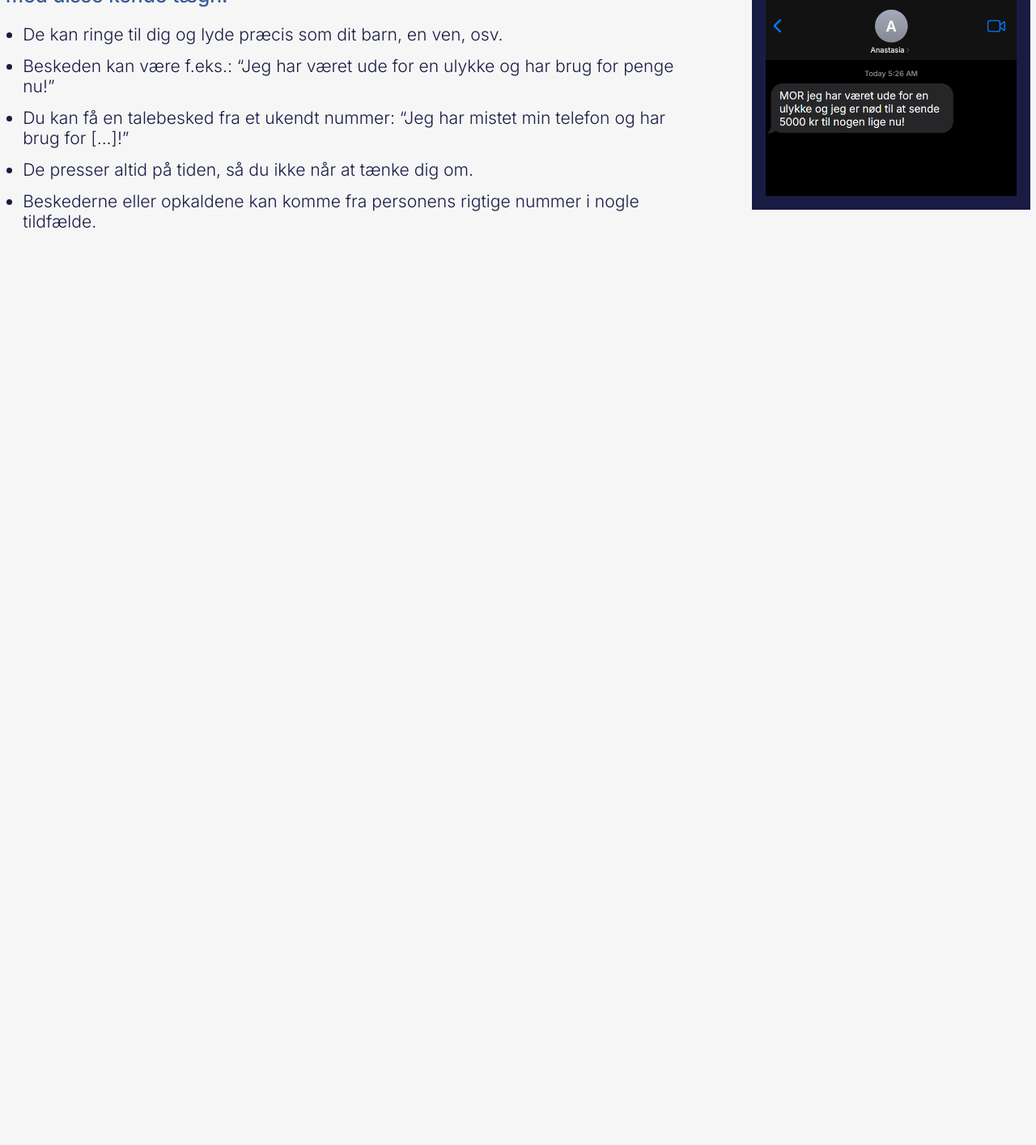
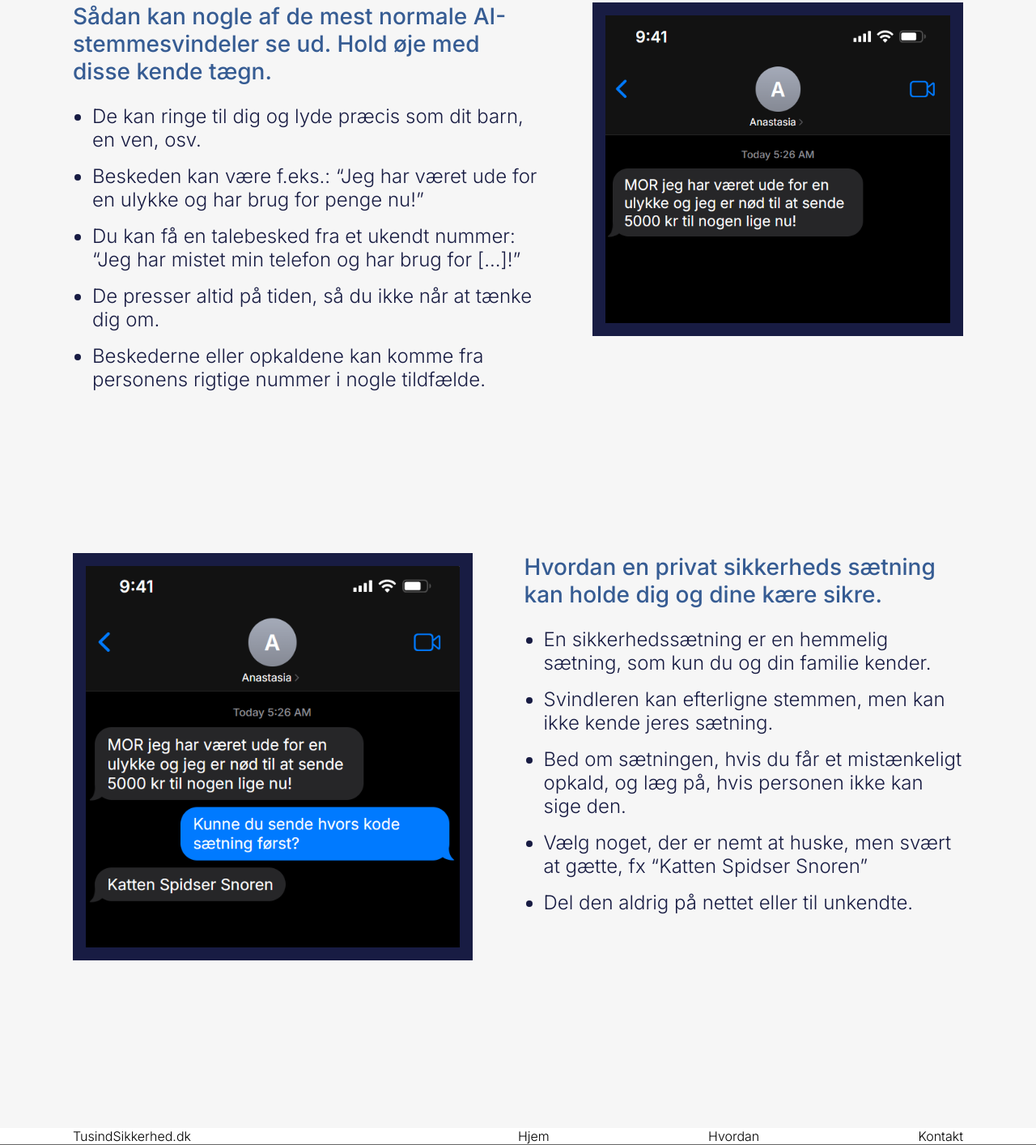
Before and after one commit to OscHIBA/proj2, a plain HTML site: page index.html in a window 1280 px wide. Shown: the part 703-2117 px from the top of the page at 81% size. Before the commit the page ends 1182 px from the top, so only its background shows below. Drawn offline with Linux system fonts and the light colour scheme.

Commit message:
finished up hjem

```diff
--- a/css/global_style.css
+++ b/css/global_style.css
@@ -1,7 +1,8 @@
 @import url('https://fonts.googleapis.com/css2?family=Inter:ital,opsz,wght@0,14..32,100..900;1,14..32,100..900&display=swap');
 
 :root{
-    --MaxPagegap: 1400px;
+    --MaxPagegap: 1100px;
+    --DoubleSectionMaxSize: 800px;
 
     --DarkBlue: #181C43;
     --MediumBlue: #365C93;
@@ -10,7 +11,7 @@
 }
 
 html {
-    font-size: clamp(12px, 1.1vw, 16px);
+    font-size: clamp(12px, 1.5vw, 16px);
 }
 
 * {
@@ -29,6 +30,7 @@ body {
   min-height: 100vh;
   margin: 0;
 }
+
 
 
 
@@ -91,11 +93,14 @@ p.big {
 }
 
 img {
-  border: 1.25rem solid var(--DarkBlue);
+  border: 1rem solid var(--DarkBlue);
   box-sizing: border-box;
-  width: 32rem;
+  width: 64rem;
   max-width: 100%;
 }
+
+
+
 
 
 
@@ -112,6 +117,7 @@ img {
     margin-bottom: 1.5rem;
 }
 
+
 .doublecontainer {
     display: flex;
     justify-content: space-between;
@@ -119,7 +125,7 @@ img {
     gap: 4rem;
 }
 
-@media (max-width: 1000px) {
+@media (max-width: 700px) {
     .doublecontainer {
         flex-direction: column;
         align-items: center;
@@ -127,9 +133,15 @@ img {
     }
 
     .doublecontainer img {
+        width: 32rem;
         max-width: 100%;
     }
+
+    .doublecontainer.reverse {
+        flex-direction: column-reverse;
+    }
 }
+
 
 
 
@@ -149,7 +161,7 @@ img {
 
 
 
-.topbar {
+header {
     background-color: var(--Background1);
     border-bottom: 1px solid #676767;
     display: flex;
@@ -159,7 +171,7 @@ img {
 }
 
 
-.topbarLeft {
+header > :first-child {
     background-color: var(--DarkBlue);
     display: flex;
     align-items: center;
@@ -167,20 +179,43 @@ img {
     padding: 0.75rem;
 }
 
-.topbarRight {
+
+
+header > :last-child {
     display: flex;
     align-items: center;
     justify-content: space-between;
     flex: 0 1 50%;
     gap: 1.5rem;
 }
-
-.topbarRight a {
+header > :last-child a {
     font-size: 1.5rem;
     color: var(--DarkBlue);
     text-decoration: none;
 }
-
-.topbarRight a:hover {
+header > :last-child a:hover {
     text-decoration: underline;
 }
+
+
+
+
+
+
+
+footer {
+    background-color: var(--Background1);
+    border-bottom: 1px solid #676767;
+    display: flex;
+    justify-content: space-between;
+    align-items: stretch;
+    padding: 0 max(1rem, (100% - var(--MaxPagegap)) / 2);
+}
+
+footer > :last-child {
+    display: flex;
+    align-items: center;
+    justify-content: space-between;
+    flex: 0 1 50%;
+    gap: 1.5rem;
+}
--- a/index.html
+++ b/index.html
@@ -10,18 +10,16 @@
     <title>Forside - TusindSikkerhed</title>
 </head>
 <body>
-    <header class="topbar">
-        <div class="topbarInner">
-            <div class="topbarLeft">
+    <header>
+        <div>
             <h3 class="white">TusindSikkerhed.dk</h3>
         </div>
 
-            <nav class="topbarRight">
+        <nav>
             <a class="active" href="index.html">Hjem</a>
             <a class="inactive" href="hvordan.html">Hvordan</a>
             <a class="inactive" href="kontakt.html">Kontakt</a>
         </nav>
-        </div>
     </header>
 
     <div class="container">
@@ -59,6 +57,38 @@
                 </div>
             </div>
         </section>
+
+
+          <section class="subcontainer">
+            <div class="doublecontainer reverse" >
+                <div>
+                    <img src="images/example2.png" alt="">
                 </div>
+
+                <div>
+                    <h3 class="blue">Hvordan en privat sikkerheds sætning kan holde dig og dine kære sikre.</h3>
+                    <ul class="pointlist">
+                        <li>En sikkerhedssætning er en hemmelig sætning, som kun du og din familie kender.</li>
+                        <li>Svindleren kan efterligne stemmen, men kan ikke kende jeres sætning.</li>
+                        <li>Bed om sætningen, hvis du får et mistænkeligt opkald, og læg på, hvis personen ikke kan sige den.</li>
+                        <li>Vælg noget, der er nemt at huske, men svært at gætte, fx “Katten Spidser Snoren”</li>
+                        <li>Del den aldrig på nettet eller til unkendte.</li>
+                    </ul>
+                </div>
+            </div>
+        </section>
+    </div>
+
+    <footer>
+        <div>
+            <a class="white">TusindSikkerhed.dk</a>
+        </div>
+
+        <nav class="topbarRight">
+            <a>Hjem</a>
+            <a>Hvordan</a>
+            <a>Kontakt</a>
+        </nav>
+    </footer>
 </body>
 </html>
```
Also changed, not shown: images/example2.png (added), 1 other file. Lines whose indentation alone changed are shown as unchanged.
